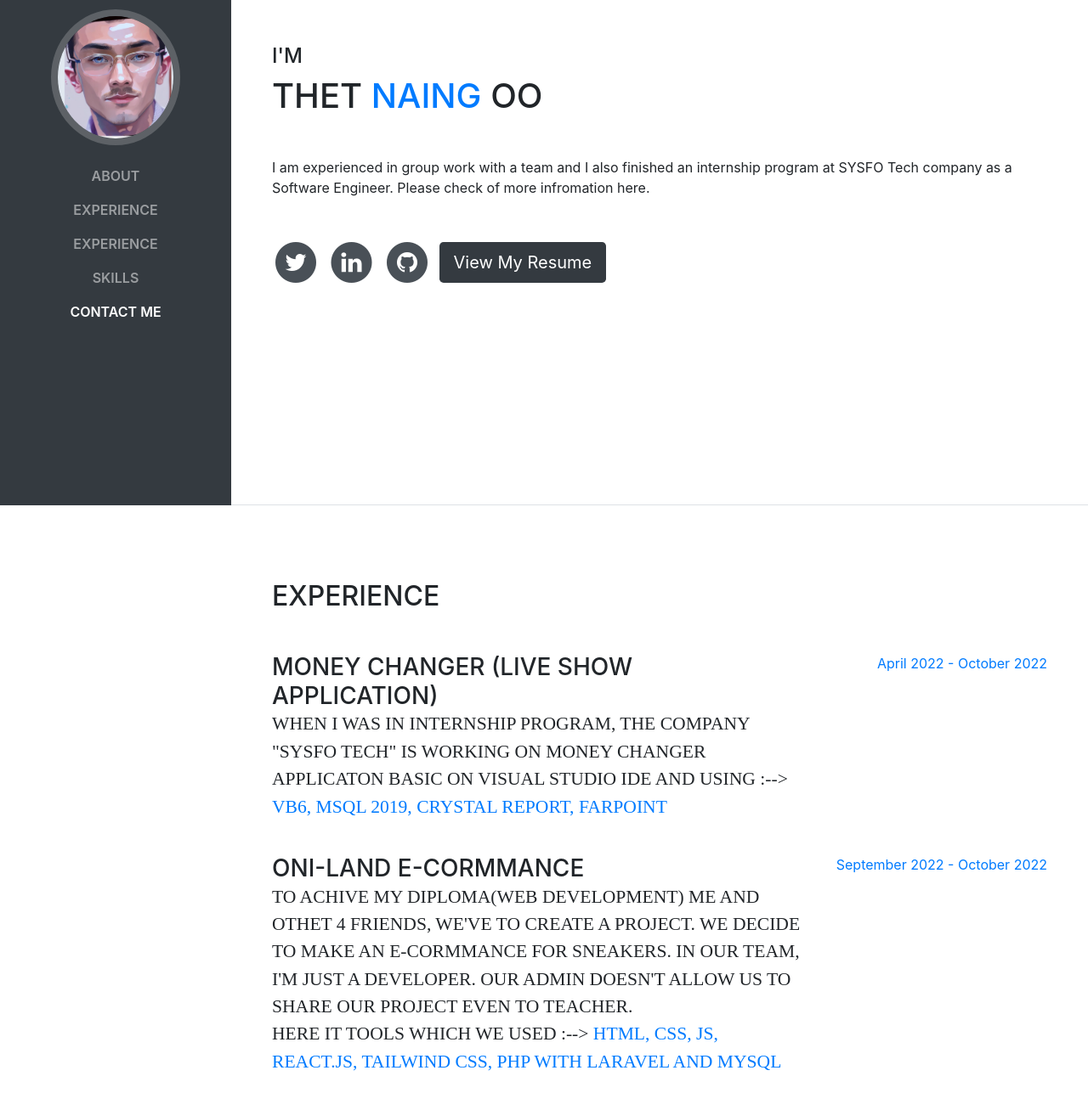
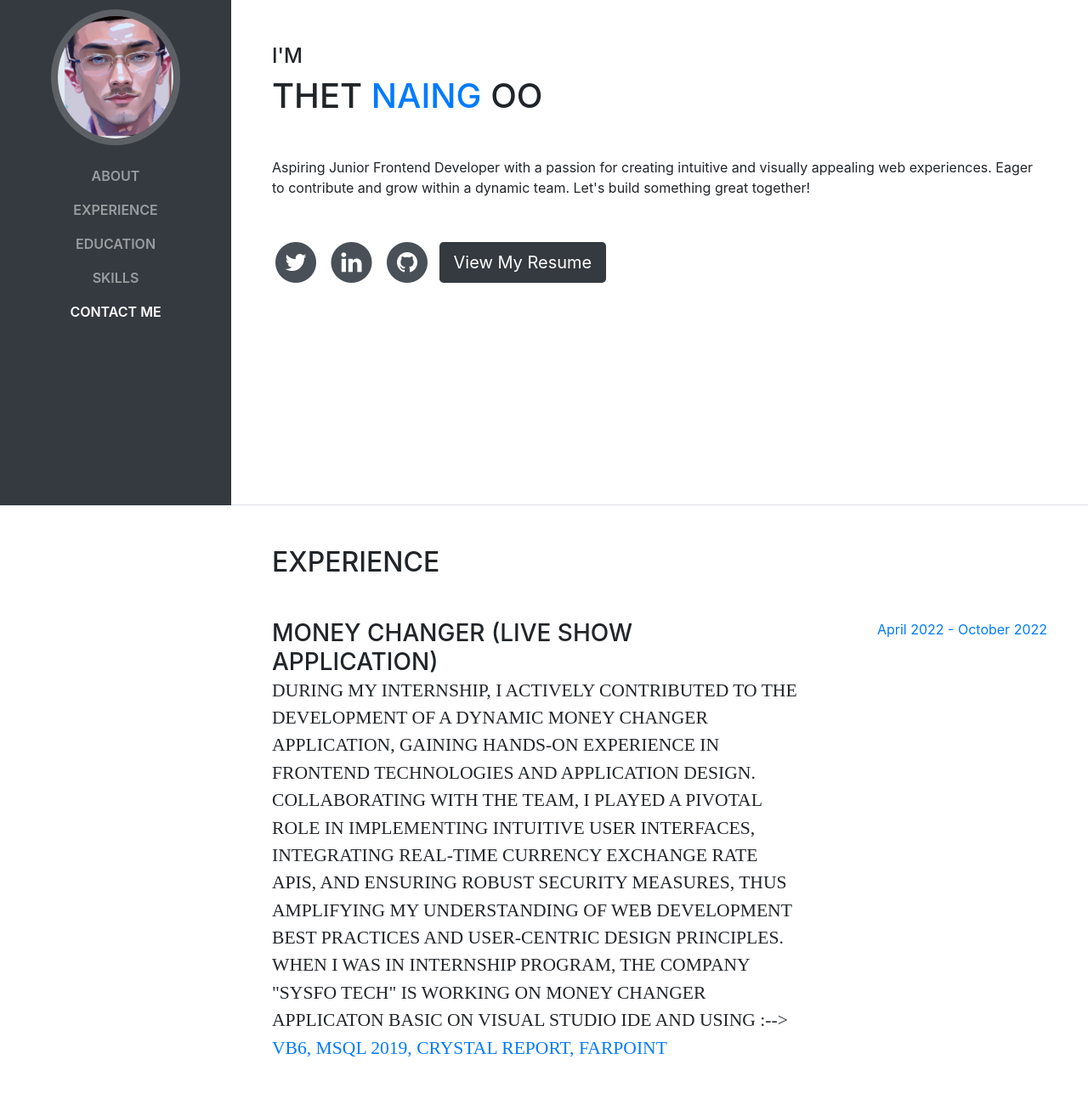
Before and after one commit to ThetNaingOo2004/ThetNaingOo2004, a website with bundled scripts: page index.html in a window 1280 px wide. Shown: the part 205-1492 px from the top of the page at 85% size. Built offline with nearby package versions, Linux system fonts and the light colour scheme; a web font is replaced by a local one.

Commit message:
Update index.html
updating my web site

```diff
--- a/index.html
+++ b/index.html
@@ -47,7 +47,7 @@
               <a class="nav-link js-scroll-trigger" href="#experience">Experience</a>
             </li>
             <li class="nav-item">
-              <a class="nav-link js-scroll-trigger" href="#experience">Experience</a>
+              <a class="nav-link js-scroll-trigger" href="#education">Education</a>
             </li>
             <li class="nav-item">
               <a class="nav-link js-scroll-trigger" href="#skills">Skills</a>
@@ -71,8 +71,7 @@
           </h1>
           <div class="subheading mb-5">
           </div>
-          <p class="mb-5">I am experienced in group work with a team and I also finished an internship program at SYSFO Tech company as a Software Engineer.
-            Please check of more infromation here.
+          <p class="mb-5">Aspiring Junior Frontend Developer with a passion for creating intuitive and visually appealing web experiences. Eager to contribute and grow within a dynamic team. Let's build something great together!
           </p>
           <ul class="list-inline list-social-icons mb-0">
             <li class="list-inline-item">
@@ -84,7 +83,7 @@
               </a>
             </li>
             <li class="list-inline-item">
-              <a href="https://www.linkedin.com/in/thet-naing-86807723b/">
+              <a href="https://www.linkedin.com/in/thetnaing2004/">
                 <span class="fa-stack fa-lg">
                   <i class="fa fa-circle fa-stack-2x"></i>
                   <i class="fa fa-linkedin fa-stack-1x fa-inverse"></i>
@@ -115,7 +114,12 @@
           <div class="resume-item d-flex flex-column flex-md-row pb-4">
             <div class="resume-content mr-auto">
               <h3 class="mb-0">Money Changer (Live show Application) </h3>
-              <div class="subheading mb-3">When I was in internship program, the company "SYSFO Tech" is working on Money Changer applicaton basic on Visual Studio IDE and Using :--> <span class="text-primary"> VB6, MSQL 2019, Crystal report, Farpoint</span></div>
+              <div class="subheading mb-3">During my internship, I actively contributed to the development of a dynamic Money Changer application,
+gaining hands-on experience in frontend technologies and application design. Collaborating with the team, I
+played a pivotal role in implementing intuitive user interfaces, integrating real-time currency exchange rate
+APIs, and ensuring robust security measures, thus amplifying my understanding of web development best
+practices and user-centric design principles.</br>
+When I was in internship program, the company "SYSFO Tech" is working on Money Changer applicaton basic on Visual Studio IDE and Using :--> <span class="text-primary"> VB6, MSQL 2019, Crystal report, Farpoint</span></div>
             </div>
             <div class="resume-date text-md-right">
               <span class="text-primary">April 2022 - October 2022</span><br>
@@ -124,7 +128,13 @@
           <div class="resume-item d-flex flex-column flex-md-row pb-4">
             <div class="resume-content mr-auto">
               <h3 class="mb-0">Oni-Land e-cormmance</h3>
-              <div class="subheading mb-3">To achive my Diploma(Web Development) me and othet 4 friends, we've to create a project. We decide to make an e-cormmance for Sneakers. In our team, I'm just a developer. Our admin doesn't allow us to share our project even to teacher. <br>Here it tools which we used :--> <span class="text-primary"> HTML, Css, JS, React.js, Tailwind Css, PHP with Laravel and MySQL</span></div>
+              <div class="subheading mb-3">Engaged as a Frontend Developer in an eCommerce project, I leveraged my proficiency in HTML, CSS, and
+JavaScript to contribute to the development of an intuitive and user-friendly online platform. This experience
+involved implementing responsive design principles, optimizing the user interface using CSS for a seamless
+shopping experience, and incorporating JavaScript for interactive elements and enhanced user engagement.
+Collaborating closely with the team, I gained valuable insights into the intricacies of eCommerce development,
+further solidifying my skills in frontend technologies and web development practices.
+ <br>Here it tools which we used :--> <span class="text-primary"> HTML, Css, JS, React.js, Tailwind Css, PHP with Laravel and MySQL</span></div>
             </div>
             <div class="resume-date text-md-right">
               <span class="text-primary">September 2022 - October 2022</span><br>
@@ -381,7 +391,7 @@
               <div class="subheading mb-3">Don't shy! I love meeting new people</div>
               <ul class="list-inline list-social-icons">
                 <li class="list-inline-item">
-                  <a href="https://www.linkedin.com/in/thet-naing-86807723b/">
+                  <a href="https://www.linkedin.com/in/thetnaing2004/">
                     <span class="fa-stack fa-lg">
                       <i class="fa fa-circle fa-stack-2x"></i>
                       <i class="fa fa-linkedin fa-stack-1x fa-inverse"></i>
@@ -409,7 +419,7 @@
 
                 </li>
               </ul>
-              <div class="mt-5 subheading">Design & Build by Thet Naing Oo</div>
+              <div class="mt-5 subheading">Designed & Built by Thet Naing Oo</div>
           </div>
       </section>
 
```
